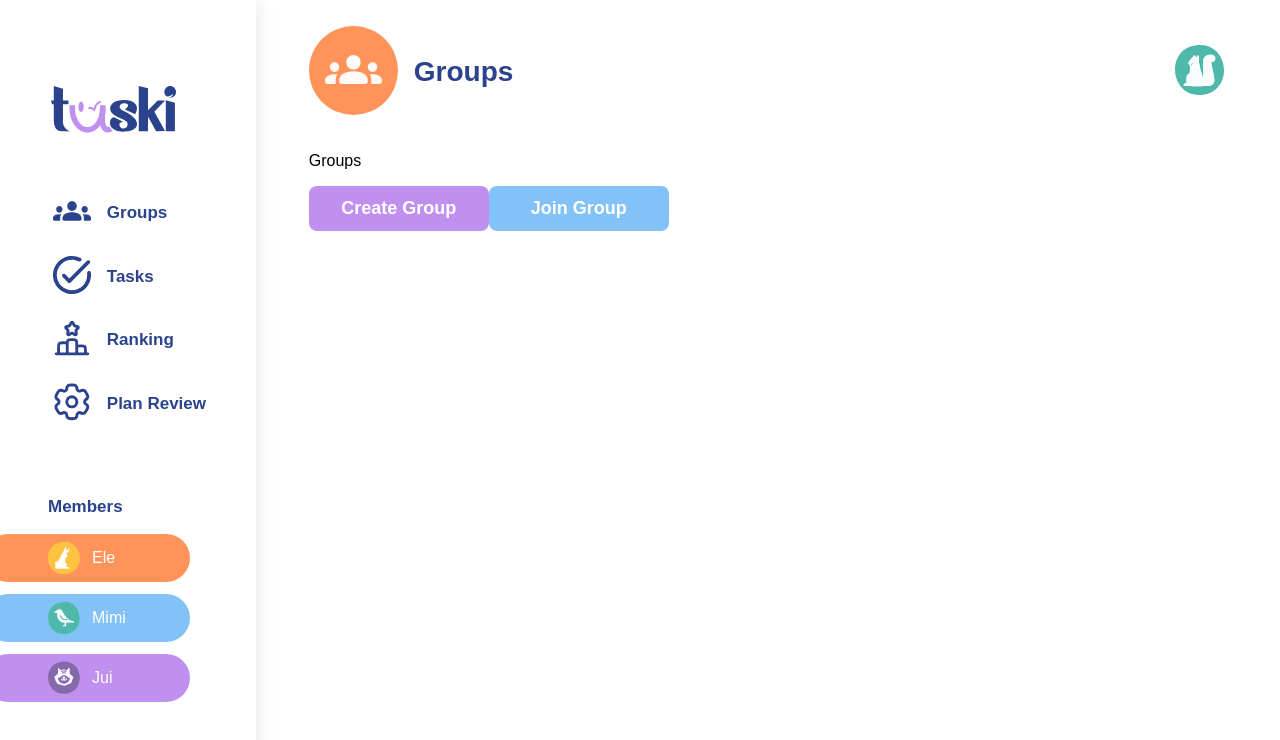
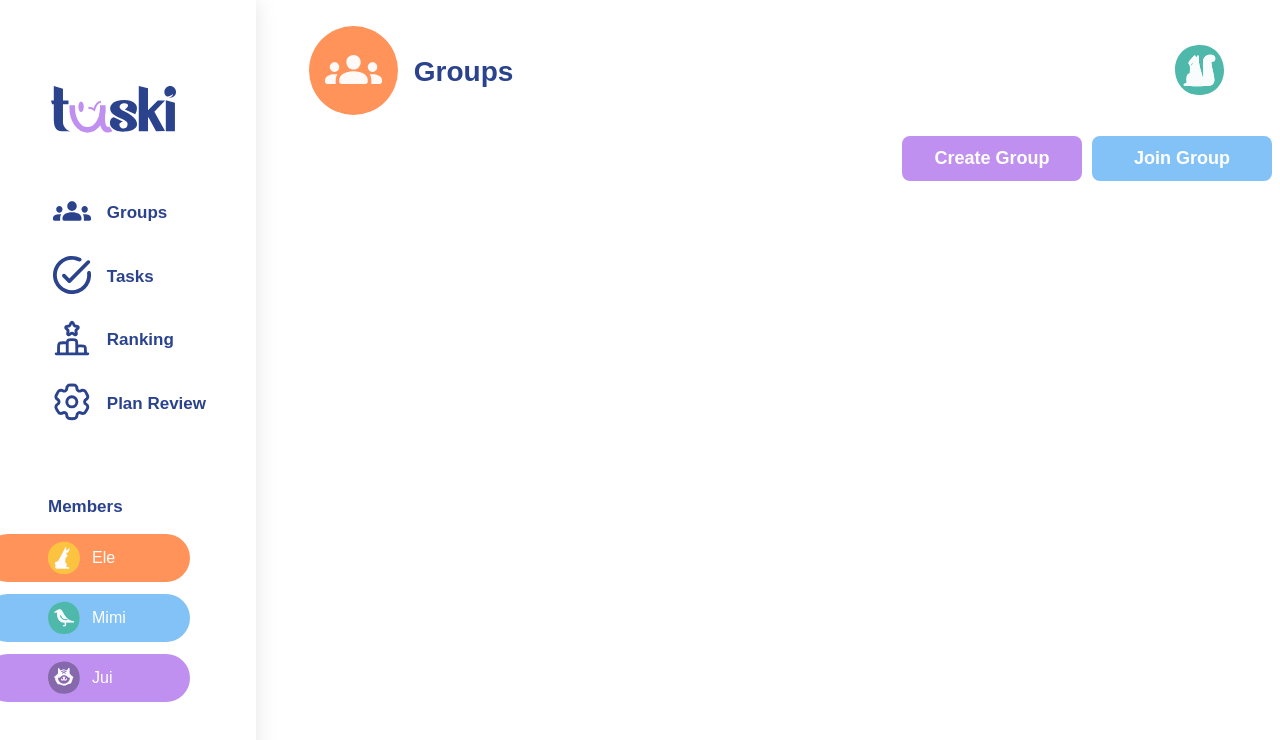
Before and after one commit to NikSala10/TaskiProject, a React (Vite) app: page / in a window 1280 px wide. Shown: the top 740 px of the page. Built offline with nearby package versions, Linux system fonts and the light colour scheme.

Commit message:
feat(components): complete Groups component

```diff
--- /dev/null
+++ b/src/pages/Groups/Groups.css
@@ -0,0 +1,5 @@
+.btns {
+  display: flex;
+  justify-content: flex-end;
+  gap: 10px;
+}
--- a/src/pages/Groups/Groups.tsx
+++ b/src/pages/Groups/Groups.tsx
@@ -1,14 +1,16 @@
 import Button from "../../components/Button/Button";
 import { useSetPageInfo } from "../../hook/UseSetPage";
+import "./Groups.css";
 
 const Groups = () => {
   useSetPageInfo("Groups");
 
   return (
     <>
-    <p>Groups</p>
-    <Button text="Create Group" color="#C090F0" width="180px" onClick={() => alert("Button Clicked!")} />
-    <Button text="Join Group" color="#82C2F6" width="180px" onClick={() => alert("Button Clicked!")} />
+      <div className="btns">
+        <Button text="Create Group" color="#C090F0" width="180px" />
+        <Button text="Join Group" color="#82C2F6" width="180px" />
+      </div>
       </>
   );
 };
```
Also changed, not shown: src/components/GroupCard/GroupCard.tsx (added).
